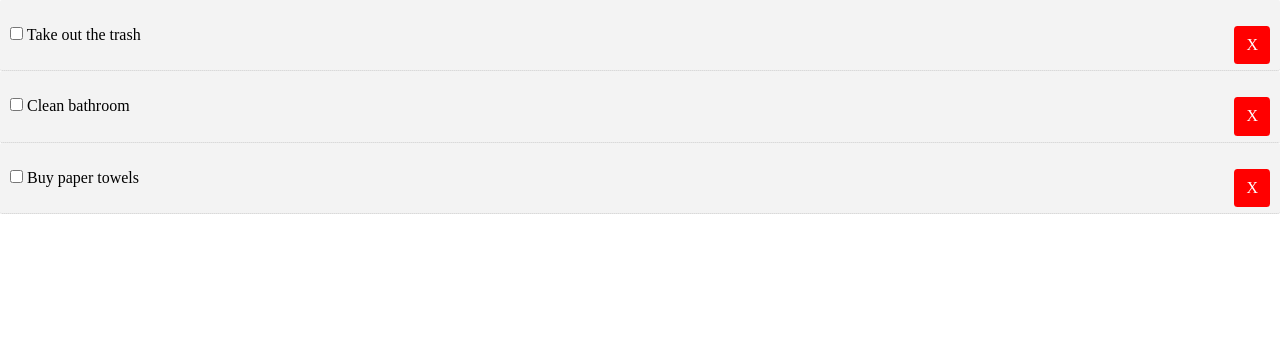
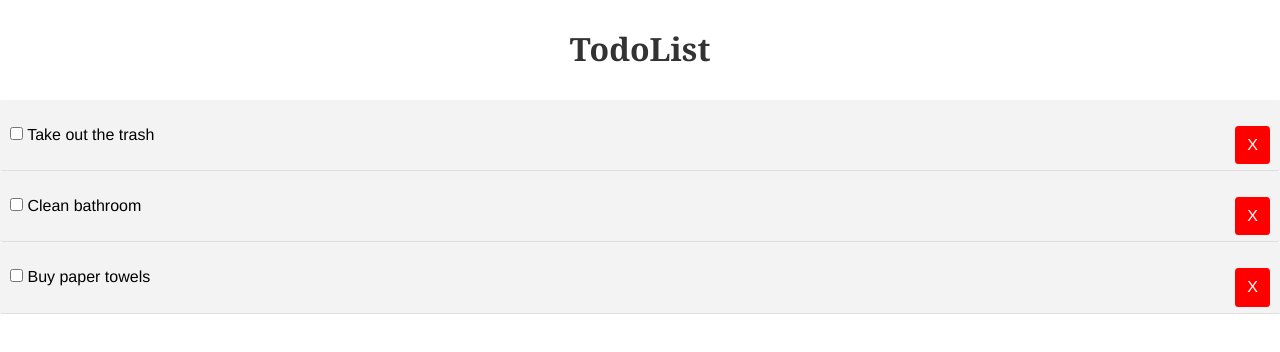
Before and after one commit to stevenbruno/react_todo_app, a React (Create React App) app: page / in a window 1280 px wide. Shown: the top 352 px of the page. Built offline with nearby package versions, Linux system fonts and the light colour scheme.

Commit message:
create header component

```diff
--- a/src/App.css
+++ b/src/App.css
@@ -1 +1,3 @@
-@import-normalize;
+html {
+  font-family: 'Source Sans Pro', Helvetica, sans-serif;
+}
--- a/src/App.js
+++ b/src/App.js
@@ -1,6 +1,7 @@
 import React, { Component } from 'react';
 import './App.css';
-import Todos from './components/Todos'
+import Todos from './components/Todos';
+import Header from './components/layout/Header'
 
 class App extends Component {
   state = {
@@ -45,6 +46,7 @@ class App extends Component {
   render() {
     return (
       <div className="App">
+        <Header />
         <Todos
           todos={this.state.todos}
           markComplete={this.markComplete}
--- /dev/null
+++ b/src/components/layout/Header.js
@@ -0,0 +1,18 @@
+import React from 'react'
+
+export default function header() {
+  return (
+    <div>
+      <header style={headerStyle}>
+        <h1>TodoList</h1>
+      </header>
+    </div>
+  )
+}
+
+const headerStyle = {
+  fontFamily: 'Georgia, serif',
+  color: '#333',
+  textAlign: 'center',
+  padding: '10px',
+}
```
